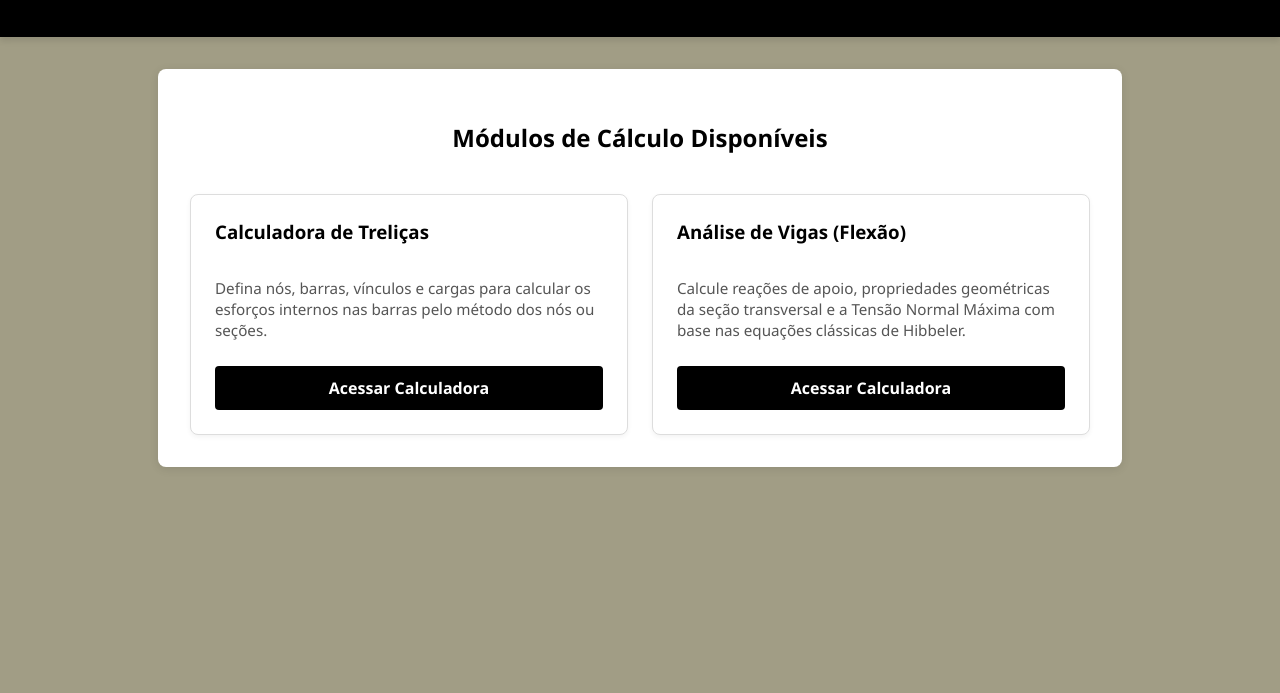
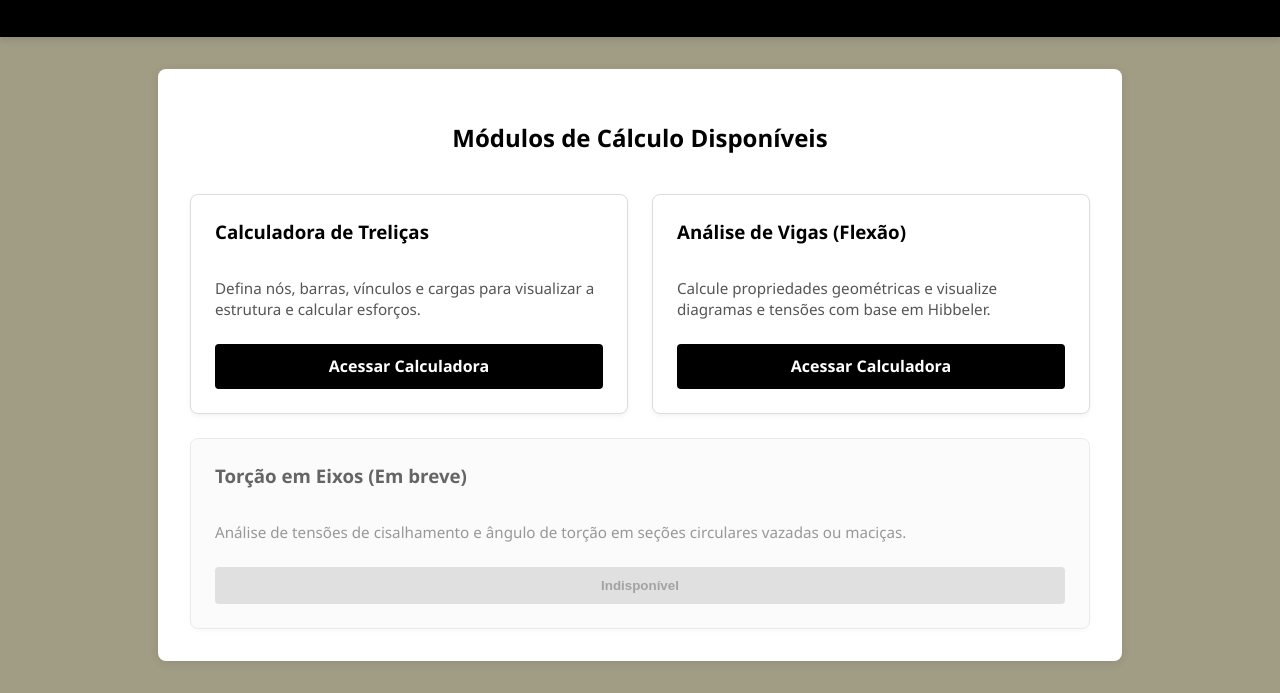
Before and after one commit to BernardoCastroo/Projeto-de-Mecanica-dos-solidos, a plain HTML site: page index.html in a window 1280 px wide. Shown: the part 135-828 px from the top of the page. Before the commit the page ends 800 px from the top, so only its background shows below. Drawn offline with Linux system fonts and the light colour scheme.

Commit message:
Update index.html

```diff
--- a/index.html
+++ b/index.html
@@ -19,14 +19,20 @@
         <div class="dashboard-grid">
             <div class="card">
                 <h3>Calculadora de Treliças</h3>
-                <p>Defina nós, barras, vínculos e cargas para calcular os esforços internos nas barras pelo método dos nós ou seções.</p>
+                <p>Defina nós, barras, vínculos e cargas para visualizar a estrutura e calcular esforços.</p>
                 <a href="trelicas.html" class="btn-link">Acessar Calculadora</a>
             </div>
 
             <div class="card">
                 <h3>Análise de Vigas (Flexão)</h3>
-                <p>Calcule reações de apoio, propriedades geométricas da seção transversal e a Tensão Normal Máxima com base nas equações clássicas de Hibbeler.</p>
+                <p>Calcule propriedades geométricas e visualize diagramas e tensões com base em Hibbeler.</p>
                 <a href="vigas.html" class="btn-link">Acessar Calculadora</a>
+            </div>
+
+            <div class="card disabled">
+                <h3>Torção em Eixos (Em breve)</h3>
+                <p>Análise de tensões de cisalhamento e ângulo de torção em seções circulares vazadas ou maciças.</p>
+                <button class="btn-disabled" disabled>Indisponível</button>
             </div>
         </div>
     </main>
```
